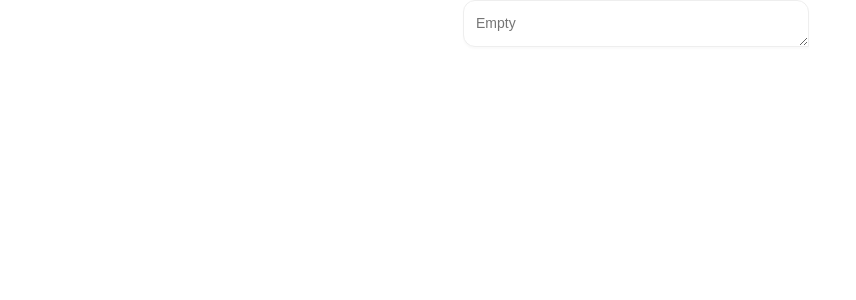
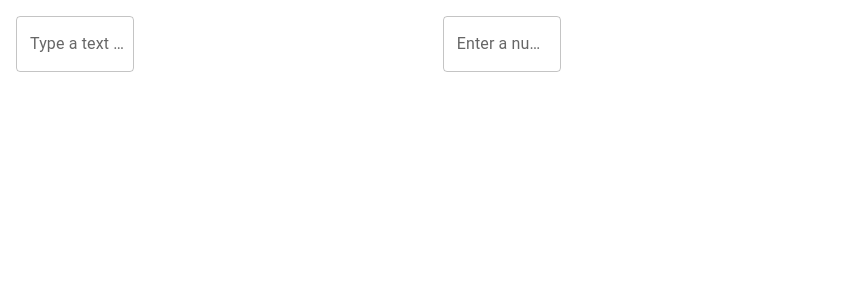
Before and after one commit to marclnomaia/RANDEVOU, a React (Create React App) app in the folder rand-app/: page / in a window 1280 px wide. Shown: the top 300 px of the page, without its empty margins (0-856 px from the left). Built offline with nearby package versions, Linux system fonts and the light colour scheme.

Commit message:
box_2_commit

```diff
--- a/rand-app/src/App.tsx
+++ b/rand-app/src/App.tsx
@@ -4,6 +4,8 @@ import './App.css';
 //import RandTaskBar from './components/Body/Personal_Information/RandTaskBar';
 //import RandInfo from './components/Body/Head_Info/RandInfo';
 import Text from './components/Box/Text';
+import Number from './components/Box/Number';
+import Data from './components/Box/Data';
 import { Box, Grid } from '@mui/material';
 import { useEffect } from 'react';
 
@@ -36,10 +38,20 @@ function App() {
               <Box>
                 <RandInfo />
               </Box>*/}
-        <Grid item xs={12}>
+        <Grid item xs={12} sm={4} md={4}>
           <Box>
             {/*<RandTaskBar />*/}
             <Text />
+          </Box>
+        </Grid>
+        <Grid item xs={12} sm={4} md={4}>
+          <Box>
+            <Number />
+          </Box>
+        </Grid>
+        <Grid item xs={12} sm={4} md={4}>
+          <Box>
+            <Data />
           </Box>
         </Grid>
       </Grid>
--- /dev/null
+++ b/rand-app/src/components/Box/Data.tsx
@@ -0,0 +1,83 @@
+import * as React from 'react';
+import AdapterMoment from '@mui/lab/AdapterMoment';
+import LocalizationProvider from '@mui/lab/LocalizationProvider';
+import { DateTimePicker, DateTimePickerProps } from '@mui/lab';
+import { TextField, ThemeProvider, useTheme, createTheme, Grid } from '@mui/material';
+import moment from 'moment-timezone';
+
+function Data() {
+  const [selectedDate, setSelectedDate] = React.useState<moment.Moment | null>(moment());
+  const [timeZone, setTimeZone] = React.useState<string>('UTC');
+
+  const handleDateChange = (date: moment.Moment | null) => {
+    setSelectedDate(date);
+  };
+
+  const handleTimeZoneChange = (event: React.ChangeEvent<HTMLSelectElement>) => {
+    const newZone = event.target.value;
+    setTimeZone(newZone);
+
+    // Clone the current date and change the timezone, then update the state.
+    if (selectedDate) {
+      const updatedDate = selectedDate.clone().tz(newZone);
+      setSelectedDate(updatedDate);
+    }
+  };
+
+  const existingTheme = useTheme();
+
+  const theme = React.useMemo(
+    () => createTheme({ direction: 'rtl' }, existingTheme),
+    [existingTheme],
+  );
+
+  const timeZones = moment.tz.names();
+
+  // Extracting type for renderInput params
+  type RenderInputParams = Parameters<NonNullable<DateTimePickerProps<moment.Moment>['renderInput']>>[0];
+
+  return (
+    <ThemeProvider theme={theme}>
+      <div dir="rtl">
+        <LocalizationProvider dateAdapter={AdapterMoment}>
+          <Grid container spacing={3}>
+            <Grid item xs={12} md={6}>
+              <DateTimePicker
+                renderInput={(params) => (
+                  <TextField {...params.inputProps} // spread inputProps
+                    inputRef={params.inputRef}
+                  />)}
+                label="Date and Time"
+                value={selectedDate}
+                onChange={handleDateChange}
+                minDate={moment('1900-01-01')}
+                maxDate={moment('2100-12-31')}
+              />
+            </Grid>
+            <Grid item xs={12} md={6}>
+              <TextField
+                select
+                label="Time Zone"
+                value={timeZone}
+                SelectProps={{
+                  native: true,
+                }}
+                onChange={handleTimeZoneChange}
+                variant="standard"
+                fullWidth
+              >
+                {timeZones.map((zone) => (
+                  <option key={zone} value={zone}>
+                    {zone}
+                  </option>
+                ))}
+              </TextField>
+            </Grid>
+          </Grid>
+        </LocalizationProvider>
+      </div>
+    </ThemeProvider>
+  );
+}
+
+export default Data;
--- /dev/null
+++ b/rand-app/src/components/Box/Number.tsx
@@ -0,0 +1,67 @@
+import React, { useState } from 'react';
+import Grid from '@mui/material/Grid';
+import TextField from '@mui/material/TextField';
+import Box from '@mui/material/Box';
+import { IconButton } from '@mui/material';
+import ClearIcon from '@mui/icons-material/Clear';
+
+export default function Number() {
+
+  const [inputValue, setInputValue] = useState('');
+
+  const handleInputChange = (event: { target: { value: React.SetStateAction<string>; }; }) => {
+    setInputValue(event.target.value);
+  };
+
+  const handleKeyDown = (event: { preventDefault?: any; key?: any; }) => {
+    const { key } = event;
+
+    if (key === 'Enter') {
+      event.preventDefault();
+
+      console.log('Number saved:', inputValue);
+
+      setInputValue('');
+    }
+  };
+
+  // Function to clear the input field.
+  const handleClearInput = () => {
+    setInputValue('');
+  };
+
+  return (
+    <Box sx={{ flexGrow: 1, m: 2 }}>
+      <Grid container spacing={2}>
+        <Grid item xs={12} md={4} lg={4}>
+          <Box sx={{ position: 'relative' }}>
+            <TextField
+              fullWidth
+              type="number"
+              label="Enter a number"
+              variant="outlined"
+              value={inputValue}
+              onChange={handleInputChange}
+              onKeyDown={handleKeyDown}
+            />
+            {/* button to clear the input field */}
+            {inputValue && (
+              <IconButton
+                aria-label="clear"
+                onClick={handleClearInput}
+                sx={{
+                  position: 'absolute',
+                  top: '50%',
+                  right: '10px',
+                  transform: 'translateY(-50%)',
+                }}
+              >
+                <ClearIcon />
+              </IconButton>
+            )}
+          </Box>
+        </Grid>
+      </Grid>
+    </Box>
+  );
+}
--- a/rand-app/src/components/Box/Text.tsx
+++ b/rand-app/src/components/Box/Text.tsx
@@ -1,51 +1,51 @@
-import * as React from 'react';
-import { TextareaAutosize } from '@mui/base';
-import { styled } from '@mui/system';
-import { blue, grey } from '@mui/material/colors';
-import Grid from '@mui/material/Grid';
+import React, { useState } from 'react';
+import { Grid, Box, TextField } from '@mui/material';
 
-function Text() {
+function FormBox() {
+  const [text, setText] = useState('');
 
+  const handleTextChange = (event: { target: { value: React.SetStateAction<string>; }; }) => {
+    setText(event.target.value);
+  };
 
-  const Textarea = styled(TextareaAutosize)(
-    ({ theme }) => `
-    width: 320px;
-    font-family: IBM Plex Sans, sans-serif;
-    font-size: 0.875rem;
-    font-weight: 400;
-    line-height: 1.5;
-    padding: 12px;
-    border-radius: 12px 12px 0 12px;
-    color: ${theme.palette.mode === 'dark' ? grey[300] : grey[900]};
-    background: ${theme.palette.mode === 'dark' ? grey[900] : '#fff'};
-    border: 1px solid ${theme.palette.mode === 'dark' ? grey[700] : grey[200]};
-    box-shadow: 0px 2px 2px ${theme.palette.mode === 'dark' ? grey[900] : grey[50]};
+  const handleBlur = () => {
+    // When the user clicks outside the field, you can perform the necessary action with the text.
 
-    &:hover {
-      border-color: ${blue[400]};
+    console.log('Saved text:', text);
+
+    // Clear the text field after saving the value.
+    setText('');
+  };
+
+  // This method will prevent the form from being submitted when the "Enter" key is pressed.
+  const handleKeyDown = (event: { key: string; shiftKey: any; preventDefault: () => void; }) => {
+    if (event.key === 'Enter') {
+      if (!event.shiftKey) {
+        event.preventDefault();
+        // Add any additional action you want to execute
+      }
     }
-
-    &:focus {
-      border-color: ${blue[400]};
-      box-shadow: 0 0 0 3px ${theme.palette.mode === 'dark' ? blue[500] : blue[200]};
-    }
-
-    // firefox
-    &:focus-visible {
-      outline: 0;
-    }
-  `,
-  );
-
-
+  };
 
   return (
-    <Grid container spacing={3} direction="column" alignItems="center" >
-      <Grid item xs={12} sm={6} md={4}
-        style={{ minHeight: '100vh' }}>
-        <Textarea aria-label="empty textarea" placeholder="Empty" />
+    <Box sx={{ flexGrow: 1, m: 2 }}>
+      <Grid container spacing={2}>
+        <Grid item xs={12} md={4} lg={4}>
+          <TextField
+            fullWidth
+            label="Type a text here"
+            variant="outlined"
+            value={text}
+            onChange={handleTextChange}
+            onBlur={handleBlur}
+            multiline
+            rows={1}
+            onKeyDown={handleKeyDown} // prevents "Enter" from submitting the form
+          />
+        </Grid>
       </Grid>
-    </Grid>
+    </Box>
   );
-};
-export default Text;
+}
+
+export default FormBox;
```
Also changed, not shown: rand-app/package.json (+5 -3 lines), 1 other file (tests, documents, lock files or other folders).
